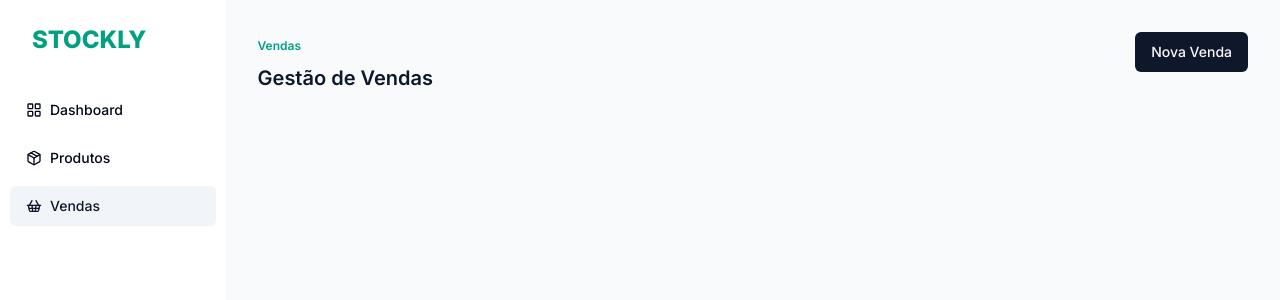
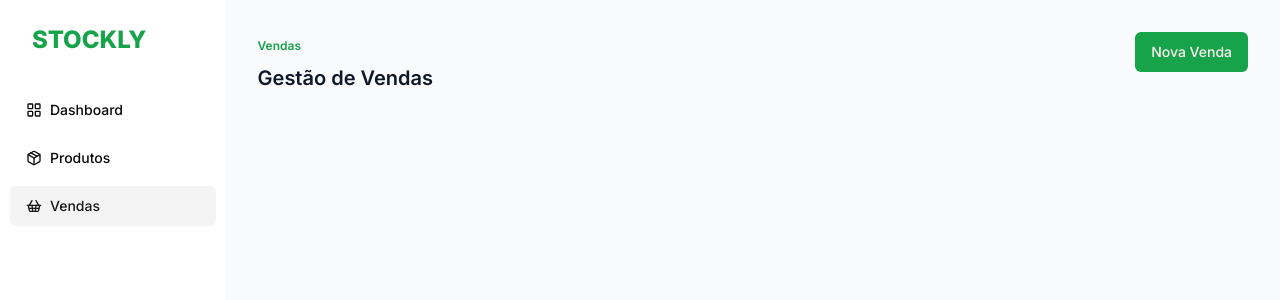
Before and after one commit to araujoerick/stock-manager, a Next.js app: page /sales in a window 1280 px wide. Shown: the top 300 px of the page. Built offline with nearby package versions, Linux system fonts and the light colour scheme; no server answers; the database is empty.

Commit message:
💄 feat: change shadcn theme color

```diff
--- a/app/_components/sidebar.tsx
+++ b/app/_components/sidebar.tsx
@@ -5,7 +5,7 @@
   return (
     <aside className="h-screen w-64 bg-white">
       <div>
-        <h1 className="px-8 py-6 text-2xl font-extrabold text-[#00a180]">
+        <h1 className="px-8 py-6 text-2xl font-extrabold text-primary">
           STOCKLY
         </h1>
       </div>
--- a/app/globals.css
+++ b/app/globals.css
@@ -9,102 +9,56 @@
 @layer base {
   :root {
     --background: 0 0% 100%;
+    --foreground: 240 10% 3.9%;
+    --card: 0 0% 100%;
+    --card-foreground: 240 10% 3.9%;
+    --popover: 0 0% 100%;
+    --popover-foreground: 240 10% 3.9%;
+    --primary: 142.1 76.2% 36.3%;
+    --primary-foreground: 355.7 100% 97.3%;
+    --secondary: 240 4.8% 95.9%;
+    --secondary-foreground: 240 5.9% 10%;
+    --muted: 240 4.8% 95.9%;
+    --muted-foreground: 240 3.8% 46.1%;
+    --accent: 240 4.8% 95.9%;
+    --accent-foreground: 240 5.9% 10%;
+    --destructive: 0 84.2% 60.2%;
+    --destructive-foreground: 0 0% 98%;
+    --border: 240 5.9% 90%;
+    --input: 240 5.9% 90%;
+    --ring: 142.1 76.2% 36.3%;
+    --radius: 0.5rem;
+    --chart-1: 12 76% 61%;
+    --chart-2: 173 58% 39%;
+    --chart-3: 197 37% 24%;
+    --chart-4: 43 74% 66%;
+    --chart-5: 27 87% 67%;
+  }
 
-    --foreground: 222.2 84% 4.9%;
-
-    --card: 0 0% 100%;
-
-    --card-foreground: 222.2 84% 4.9%;
-
-    --popover: 0 0% 100%;
-
-    --popover-foreground: 222.2 84% 4.9%;
-
-    --primary: 222.2 47.4% 11.2%;
-
-    --primary-foreground: 210 40% 98%;
-
-    --secondary: 210 40% 96.1%;
-
-    --secondary-foreground: 222.2 47.4% 11.2%;
-
-    --muted: 210 40% 96.1%;
-
-    --muted-foreground: 215.4 16.3% 46.9%;
-
-    --accent: 210 40% 96.1%;
-
-    --accent-foreground: 222.2 47.4% 11.2%;
-
-    --destructive: 0 84.2% 60.2%;
-
-    --destructive-foreground: 210 40% 98%;
-
-    --border: 214.3 31.8% 91.4%;
-
-    --input: 214.3 31.8% 91.4%;
-
-    --ring: 222.2 84% 4.9%;
-
-    --chart-1: 12 76% 61%;
-
-    --chart-2: 173 58% 39%;
-
-    --chart-3: 197 37% 24%;
-
-    --chart-4: 43 74% 66%;
-
-    --chart-5: 27 87% 67%;
-
-    --radius: 0.5rem;
-  }
   .dark {
-    --background: 222.2 84% 4.9%;
-
-    --foreground: 210 40% 98%;
-
-    --card: 222.2 84% 4.9%;
-
-    --card-foreground: 210 40% 98%;
-
-    --popover: 222.2 84% 4.9%;
-
-    --popover-foreground: 210 40% 98%;
-
-    --primary: 210 40% 98%;
-
-    --primary-foreground: 222.2 47.4% 11.2%;
-
-    --secondary: 217.2 32.6% 17.5%;
-
-    --secondary-foreground: 210 40% 98%;
-
-    --muted: 217.2 32.6% 17.5%;
-
-    --muted-foreground: 215 20.2% 65.1%;
-
-    --accent: 217.2 32.6% 17.5%;
-
-    --accent-foreground: 210 40% 98%;
-
+    --background: 20 14.3% 4.1%;
+    --foreground: 0 0% 95%;
+    --card: 24 9.8% 10%;
+    --card-foreground: 0 0% 95%;
+    --popover: 0 0% 9%;
+    --popover-foreground: 0 0% 95%;
+    --primary: 142.1 70.6% 45.3%;
+    --primary-foreground: 144.9 80.4% 10%;
+    --secondary: 240 3.7% 15.9%;
+    --secondary-foreground: 0 0% 98%;
+    --muted: 0 0% 15%;
+    --muted-foreground: 240 5% 64.9%;
+    --accent: 12 6.5% 15.1%;
+    --accent-foreground: 0 0% 98%;
     --destructive: 0 62.8% 30.6%;
-
-    --destructive-foreground: 210 40% 98%;
-
-    --border: 217.2 32.6% 17.5%;
-
-    --input: 217.2 32.6% 17.5%;
-
-    --ring: 212.7 26.8% 83.9%;
-
+    --destructive-foreground: 0 85.7% 97.3%;
+    --border: 240 3.7% 15.9%;
+    --input: 240 3.7% 15.9%;
+    --ring: 142.4 71.8% 29.2%;
     --chart-1: 220 70% 50%;
-
     --chart-2: 160 60% 45%;
-
     --chart-3: 30 80% 55%;
-
     --chart-4: 280 65% 60%;
-
     --chart-5: 340 75% 55%;
   }
 }
--- a/app/products/_components/table-columns.tsx
+++ b/app/products/_components/table-columns.tsx
@@ -33,7 +33,7 @@
       const status = row.getValue("status");
       const statusBadge =
         status === "IN_STOCK" ? (
-          <Badge className="gap-1.5 bg-brand-primary/10 text-brand-primary hover:bg-brand-primary/15">
+          <Badge className="gap-1.5 bg-brand-primary/10 text-primary hover:bg-brand-primary/15">
             <Circle size={10} className="fill-current" />
             Em estoque
           </Badge>
--- a/app/products/page.tsx
+++ b/app/products/page.tsx
@@ -10,9 +10,7 @@
     <section className="w-[1188px] space-y-5 p-8">
       <div className="flex w-full justify-between">
         <div className="space-y-2">
-          <span className="text-brand-primary text-xs font-semibold">
-            Produtos
-          </span>
+          <span className="text-xs font-semibold text-primary">Produtos</span>
           <h1 className="text-xl font-semibold text-slate-900">
             Gestão de produtos
           </h1>
--- a/app/sales/page.tsx
+++ b/app/sales/page.tsx
@@ -15,7 +15,7 @@
     <section className="w-[1188px] space-y-5 p-8">
       <div className="flex w-full justify-between">
         <div className="space-y-2">
-          <span className="text-xs font-semibold text-brand-primary">
+          <span className="text-xs font-semibold text-primary">
             Vendas
           </span>
           <h1 className="text-xl font-semibold text-slate-900">
```
